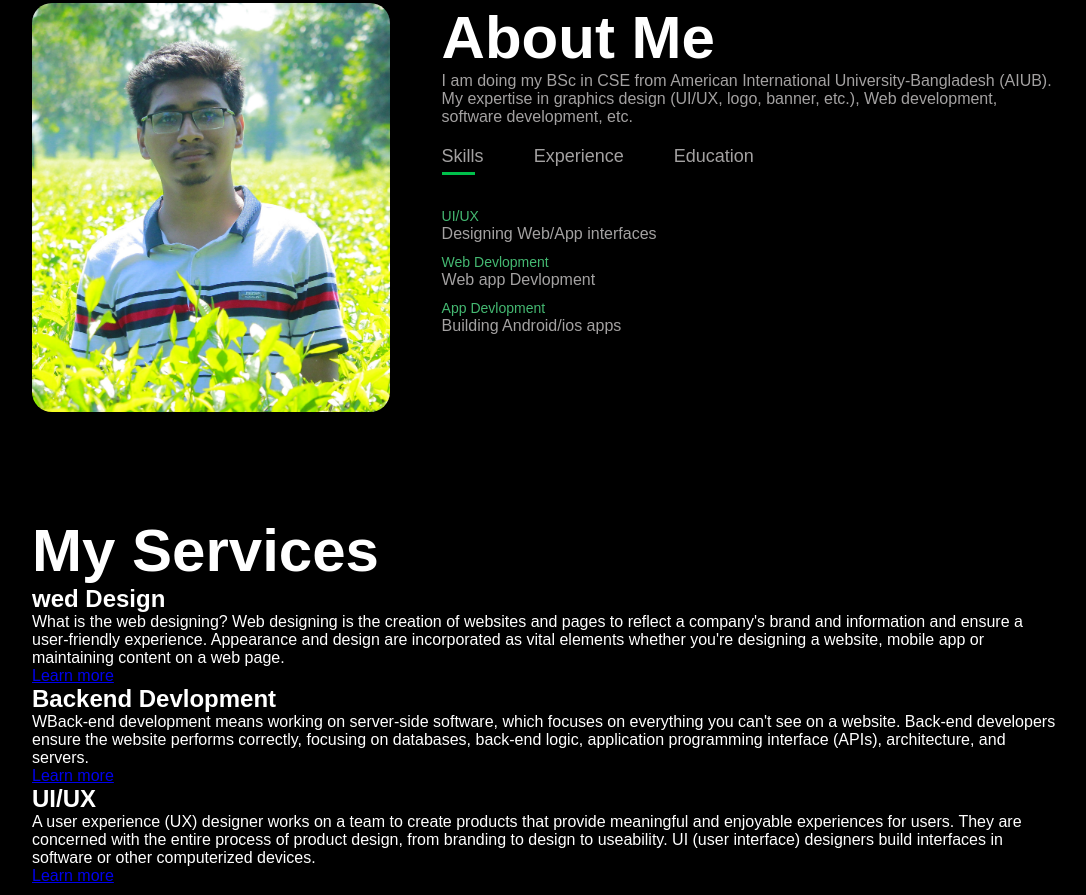
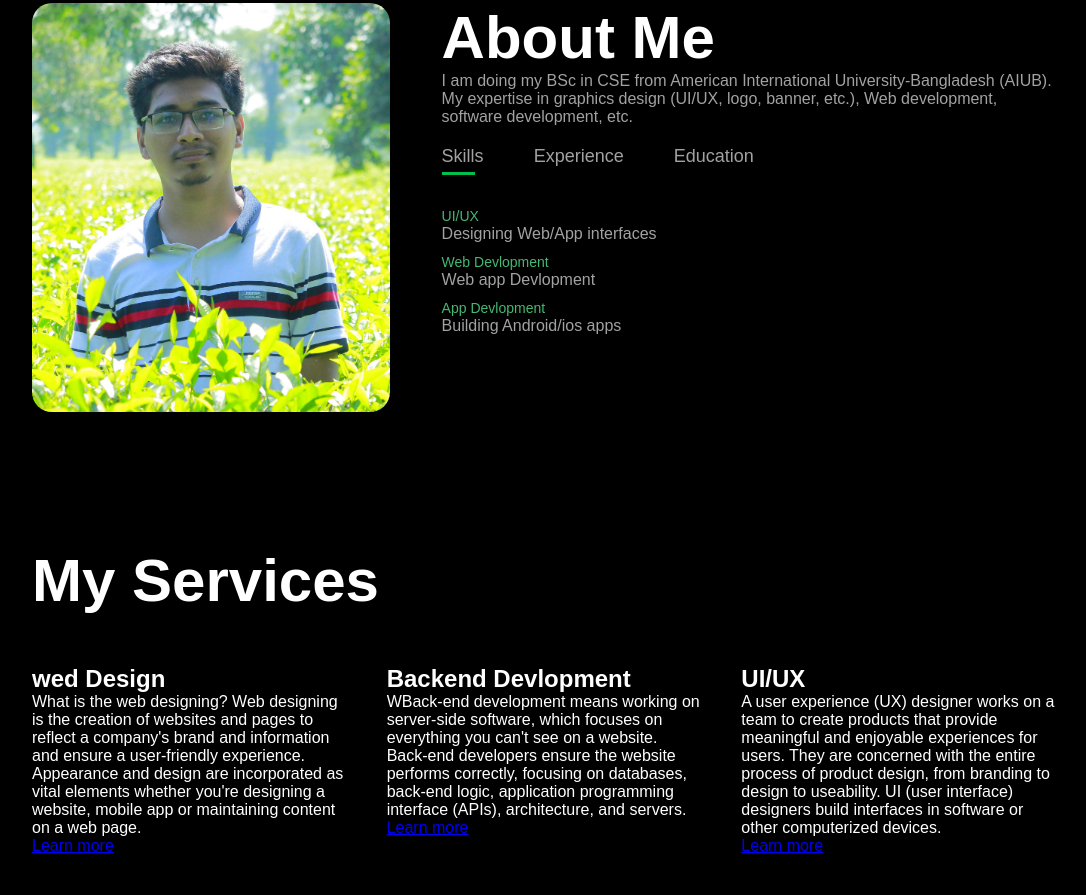
Before and after one commit to sazzadulalambd/Portfolio, a plain HTML site: page index.html in a window 1280 px wide. Shown: the part 887-1782 px from the top of the page, without its empty margins (96-1182 px from the left). Drawn offline with Linux system fonts and the light colour scheme.

Commit message:
Update style.css

```diff
--- a/style.css
+++ b/style.css
@@ -138,3 +138,15 @@ nav ul li a:hover::after{
     display: block;
 }
 /* <!-- About page end --> */
+
+/* <!-- Services page start --> */
+#services{
+    padding: 30px 0;
+}
+.services-list{
+    display: grid;
+    grid-template-columns: repeat(auto-fit, minmax(250px, 1fr));
+    grid-gap: 40px;
+    margin-top: 50px;
+}
+/* <!-- Services page end --> */
```
